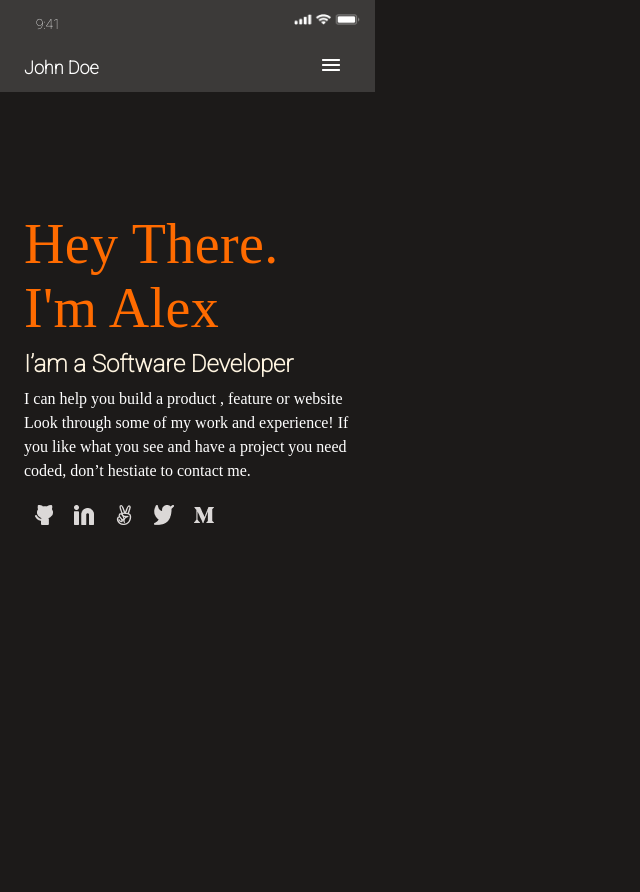
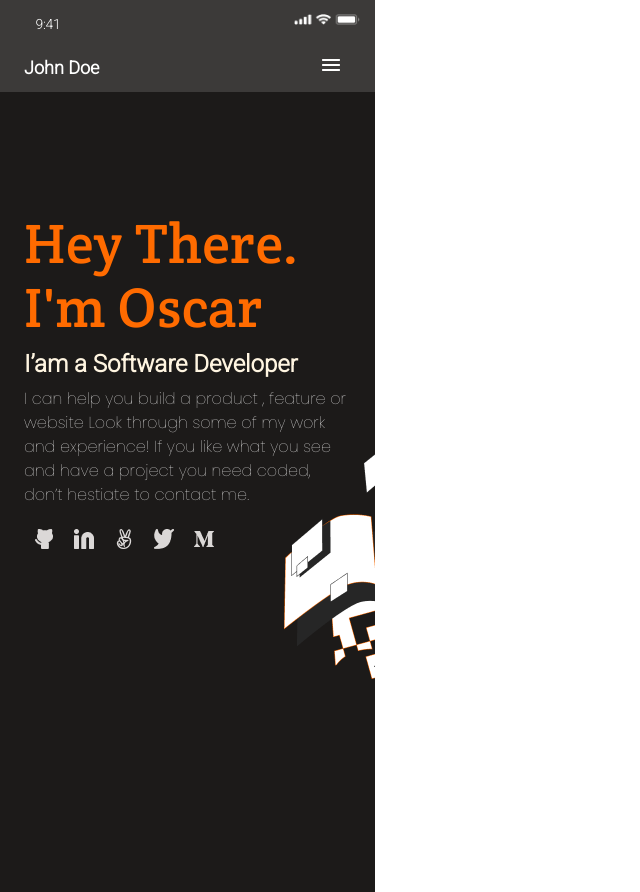
Before and after one commit to zkr024/Portfolio, a plain HTML site: page index.html in a window 1280 px wide. Shown: the whole page, without its empty margins (0-640 px from the left). Before the commit the page ends 800 px from the top, so only its background shows below. Drawn offline with Linux system fonts and the light colour scheme; a web font is replaced by a local one.

Commit message:
position image background

```diff
--- a/index.html
+++ b/index.html
@@ -7,10 +7,13 @@
     <link rel="preconnect" href="https://fonts.googleapis.com">
     <link rel="preconnect" href="https://fonts.gstatic.com" crossorigin>
     <link href="https://fonts.googleapis.com/css2?family=Comforter&family=Noto+Sans+JP:wght@500&family=Roboto+Condensed&family=Roboto:wght@100&family=Sedgwick+Ave&display=swap" rel="stylesheet">
+    <link href="https://fonts.googleapis.com/css2?family=Comforter&family=Crete+Round&family=Noto+Sans+JP:wght@500&family=Roboto+Condensed&family=Roboto:wght@100&family=Sedgwick+Ave&display=swap" rel="stylesheet">
+    <link href="https://fonts.googleapis.com/css2?family=Comforter&family=Crete+Round&family=Noto+Sans+JP:wght@500&family=Poppins:wght@100&family=Roboto+Condensed&family=Roboto:wght@100;300&family=Sedgwick+Ave&display=swap" rel="stylesheet">
     <link rel="stylesheet" href="style.css">
     <title>Portfolio</title>
 </head>
 <body>
+    <div class="container">
         <header class="top">
             <div class="status">
                 <div>9:41</div>
@@ -22,12 +25,13 @@
             </div>
         </header>
         <div class="headline">
-        <div class="title">Hey There. I'm Alex</div>
+            <div class="title">Hey There. I'm Oscar</div>
             <div class="profession">I’am a Software Developer</div>
             <p>I can help you build a product , feature or website Look through some of my work and experience! If you like what you see and have a project you need coded,
                 don’t hestiate to contact me.</p>
             <img src="images/Social_Media.png" alt="social media icos taken from the figma template">
         </div>
-
+        <img class="image" src="images/Group.png" alt="backgroung image taken from the figma template">
+    </div>
 </body>
 </html>
--- a/style.css
+++ b/style.css
@@ -1,6 +1,5 @@
 body {
-  background-color: #1c1a19;
-  color: #fff;
+  color: #ffffff;
   font-size: 25px;
   padding: 0;
   margin: 0;
@@ -66,42 +65,43 @@ body {
 .headline {
   display: flex;
   flex-direction: column;
-  /*align-items: center;*/
   width: 375px;
+  height: 100vh;
+  background-color: #1c1a19;
 }
 
 .title {
-  font-family: Crete Round;
+  font-family: 'Crete Round', serif;
   font-style: normal;
   font-weight: normal;
   font-size: 56px;
   line-height: 64px;
   letter-spacing: 0.37px;
-  color: #FF6B00;
+  color: #ff6b00;
   margin: 120px 24px 0 24px;
   width: 327px;
   height: 124px;
 }
 
 .profession {
-  font-family: Roboto;
+  font-family: 'Roboto', sans-serif;
   font-style: normal;
   font-weight: bold;
   font-size: 24px;
   line-height: 32px;
-  color: #FFF5E1;
+  color: #fff5e1;
   width: 327px;
   height: 27px;
   margin: 12px 24px 0 24px;
 }
 
 .headline p {
-  font-family: Poppins;
+  font-family: 'Poppins', sans-serif;
   font-style: normal;
   font-weight: normal;
   font-size: 16px;
   line-height: 24px;
-  color: #FFFFFF;
+  color: #ffffff;
   margin: 12px 24px 0 24px;
 }
 
@@ -110,3 +110,14 @@ body {
   height: 40px;
   margin: 12px 151px 0 24px;
 }
+
+.container {
+  position: absolute;
+}
+
+.image {
+  position: absolute;
+  left: 64.7%;
+  top: 410px;
+  bottom: -11.63%;
+}
```
Also changed, not shown: images/Group.png (added). Lines whose indentation alone changed are shown as unchanged.
